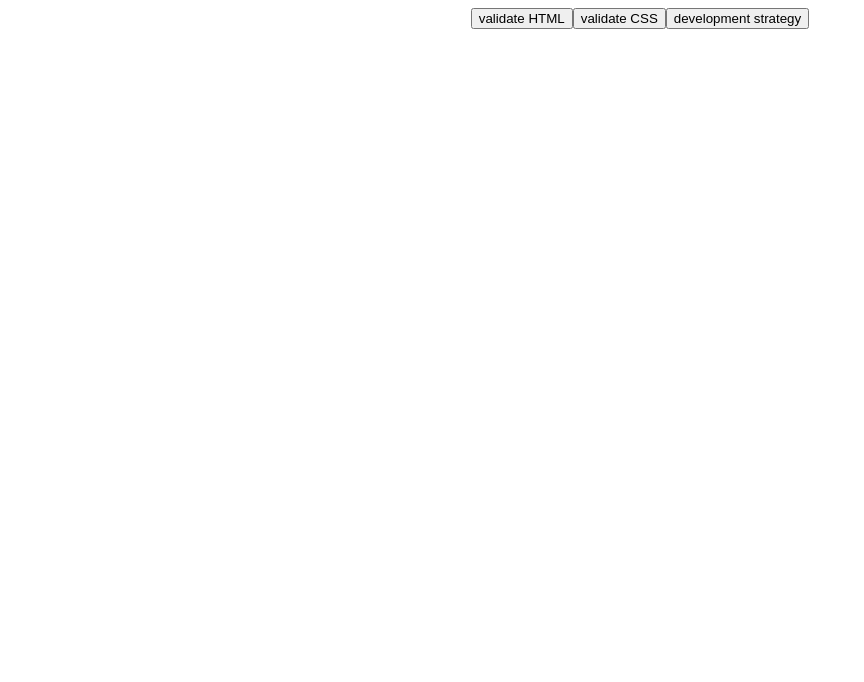
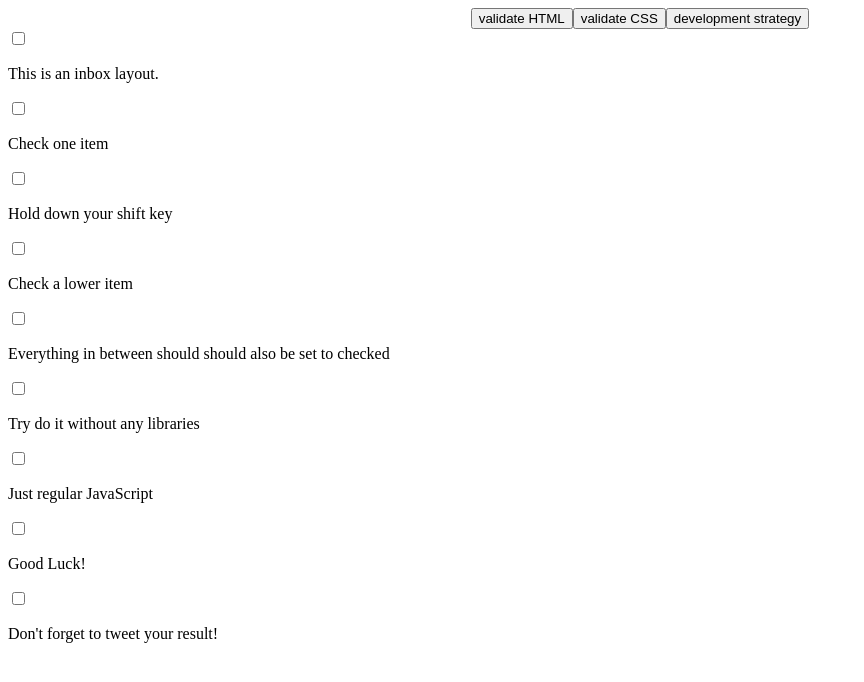
Before and after one commit to adekimpianna/js-30, a plain HTML site: page index.html in a window 1280 px wide. Shown: the whole page, without its empty margins (0-864 px from the left). Drawn offline with Linux system fonts and the light colour scheme.

Commit message:
Adding html codes to build the checkbox list

```diff
--- a/index.html
+++ b/index.html
@@ -17,10 +17,54 @@
 
 <body>
 
+  <div class="inbox">
 
+    <div class="item">
+      <input type="checkbox">
+      <p>This is an inbox layout.</p>
+    </div>
 
+    <div class="item">
+      <input type="checkbox">
+      <p>Check one item</p>
+    </div>
 
+    <div class="item">
+      <input type="checkbox">
+      <p>Hold down your shift key</p>
+    </div>
 
+    <div class="item">
+      <input type="checkbox">
+      <p>Check a lower item</p>
+    </div>
+
+    <div class="item">
+      <input type="checkbox">
+      <p>Everything in between should should also be set to checked</p>
+    </div>
+
+    <div class="item">
+      <input type="checkbox">
+      <p>Try do it without any libraries</p>
+    </div>
+
+    <div class="item">
+      <input type="checkbox">
+      <p>Just regular JavaScript</p>
+    </div>
+
+    <div class="item">
+      <input type="checkbox">
+      <p>Good Luck!</p>
+    </div>
+
+    <div class="item">
+      <input type="checkbox">
+      <p>Don't forget to tweet your result!</p>
+    </div>
+
+  </div>
 
   <script src="./scripts/listeners/listeners_starter.js"></script>
   <!-- Leave this here, it renders the review buttons
```
